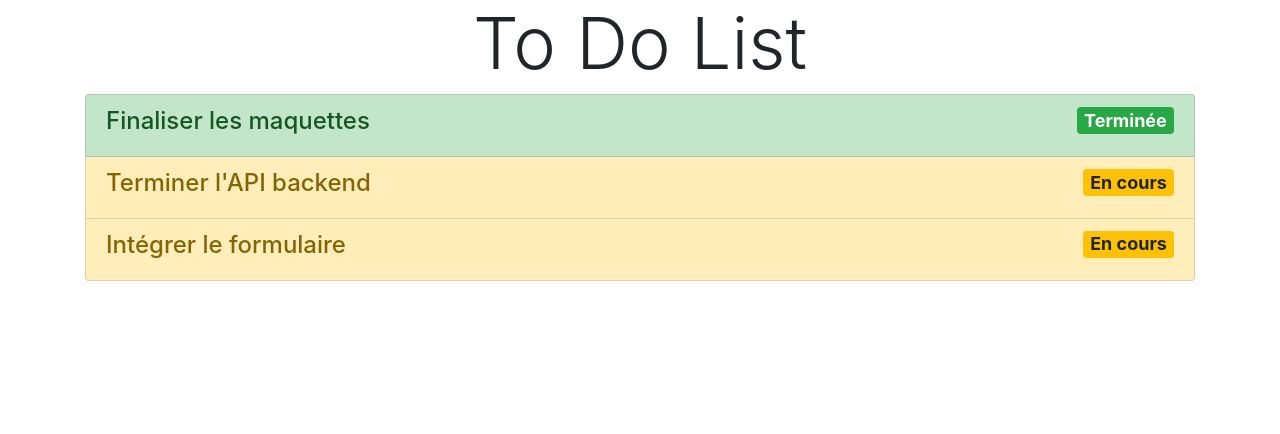
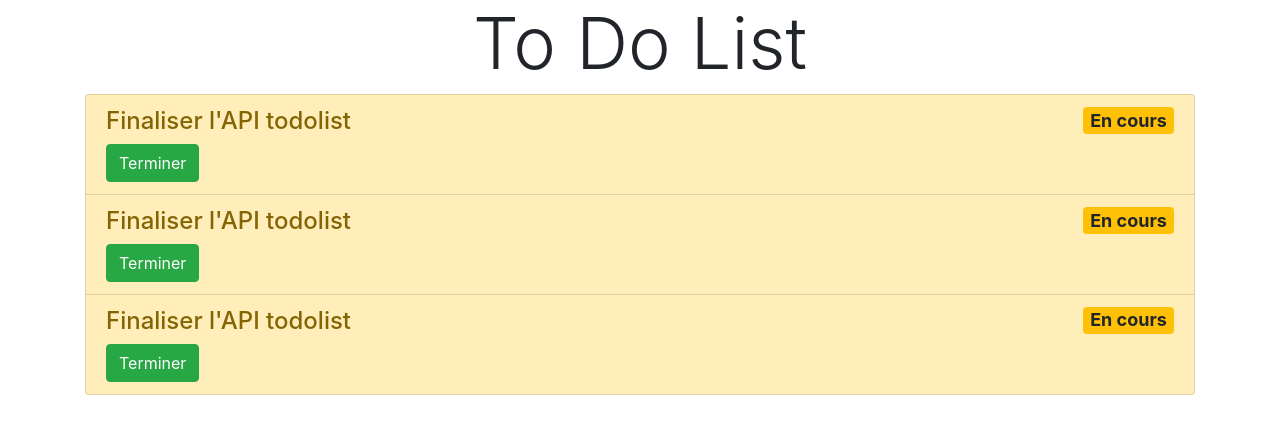
Before and after one commit to DavidLegrand/react-todolist, a React (Create React App) app in the folder todolist/: page / in a window 1280 px wide. Shown: the top 434 px of the page. Built offline with nearby package versions, Linux system fonts and the light colour scheme.

Commit message:
Buttons added

```diff
--- a/todolist/src/components/Task.js
+++ b/todolist/src/components/Task.js
@@ -3,23 +3,27 @@ import PropTypes from 'prop-types'
 import { Badge, Button, ListGroupItem } from 'react-bootstrap'
 import TaskModel from '../models/task'
 
-const Task = ({ task, cancel, complete }) => {
+
+const Task = () => {
+  const task = new TaskModel(1, "Finaliser l'API todolist", false)
+
   const getCompleted = () => task.completed ? "Terminée" : "En cours"
   const getColor = () => task.completed ? "success" : "warning"
+  const getButtonColor = () => task.completed ? "dark" : "success"
+
   return (
     <ListGroupItem variant={getColor()}>
       <h2 className="h4">
         {task.title}
         <Badge className="float-right" variant={getColor()}>{getCompleted()}</Badge>
       </h2>
+      {task.completed ?
+        <Button onClick={() => console.log(task, "tâche annulée")} variant={getButtonColor()}>Annuler</Button> :
+        <Button onClick={() => console.log(task, "tâche terminée")} variant={getButtonColor()}>Terminer</Button>
+      }
     </ListGroupItem>
   )
 }
 
-Task.propTypes = {
-  task: PropTypes.instanceOf(TaskModel).isRequired,
-  cancel: PropTypes.func.isRequired,
-  complete: PropTypes.func.isRequired,
-}
 
 export default Task
```
